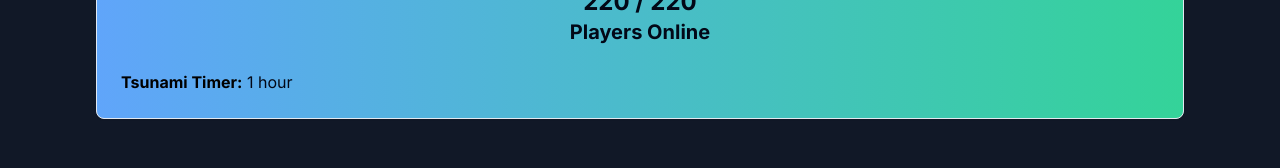
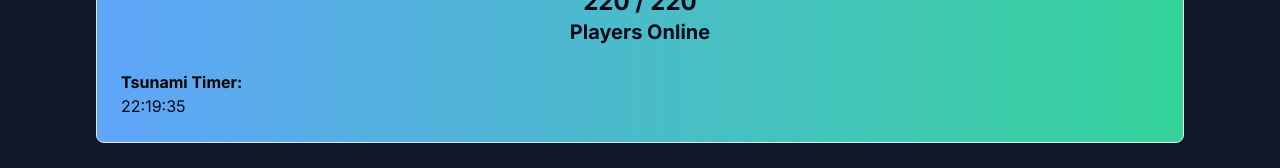
Before and after one commit to Lowgy/nopixel-infohub, a Next.js app: page / in a window 1280 px wide. Shown: the part 597-765 px from the top of the page. Built offline with nearby package versions, Linux system fonts and the light colour scheme; no server answers.

Commit message:
Added a Countdown Timer

```diff
--- a/app/page.tsx
+++ b/app/page.tsx
@@ -2,6 +2,7 @@
 
 import { useEffect, useState } from 'react';
 import Image from 'next/image';
+import CountdownTimer from '../components/CountdownTimer';
 import { Tabs, TabsContent, TabsList, TabsTrigger } from '@/components/ui/tabs';
 import {
   Card,
@@ -13,6 +14,34 @@ import {
 } from '@/components/ui/card';
 import useSWR from 'swr';
 
+const targetHours = [2, 14]; // 1 for 1am, 13 for 1pm
+
+// Function to find the closest countdown time
+const findClosestCountdown = () => {
+  const currentTimestamp = new Date().getTime();
+  const countdowns = targetHours.map((hour) => {
+    const targetTime = new Date(
+      new Date().getFullYear(),
+      new Date().getMonth(),
+      new Date().getDate(),
+      hour,
+      0,
+      0,
+      0
+    );
+
+    if (currentTimestamp > targetTime.getTime()) {
+      targetTime.setDate(targetTime.getDate() + 1);
+    }
+
+    return targetTime.getTime() - currentTimestamp;
+  });
+
+  return Math.min(...countdowns.filter((countdown) => countdown > 0));
+};
+
+const closestCountdown = findClosestCountdown();
+
 //Test Data for now to see the layout of page
 const servers = [
   {
@@ -23,7 +52,7 @@ const servers = [
     currentPlayerCount: 220,
     totalPlayerCount: 220,
     // Convert the string to calculate the time difference until 1AM and 1PM CST
-    tsunami: '1 hour',
+    tsunami: <CountdownTimer targetHour={closestCountdown === 2 ? 2 : 14} />,
   },
   {
     title: 'NoPixel 4.0 - Public - Blue (NA)',
--- /dev/null
+++ b/components/CountdownTimer.tsx
@@ -0,0 +1,55 @@
+import React, { useEffect, useState } from 'react';
+
+// Use targetHour when CountdownTimer is implemented in other files
+interface CountdownTimerProps {
+  targetHour: number; // 1 for 1am, 13 for 1pm
+}
+
+const CountdownTimer: React.FC<CountdownTimerProps> = ({ targetHour }) => {
+  const [countdown, setCountdown] = useState<number | null>(null);
+
+  useEffect(() => {
+    const calculateCountdown = () => {
+      const currentTime = new Date();
+      const targetTime = new Date(
+        currentTime.getFullYear(),
+        currentTime.getMonth(),
+        currentTime.getDate(),
+        targetHour,
+        0,
+        0,
+        0
+      );
+
+      // If the target time is in the past for today, set it for tomorrow
+      if (currentTime.getTime() > targetTime.getTime()) {
+        targetTime.setDate(targetTime.getDate() + 1);
+      }
+
+      const timeDifference = targetTime.getTime() - currentTime.getTime();
+      setCountdown(timeDifference);
+    };
+
+    calculateCountdown(); // Initial calculation
+    const intervalId = setInterval(calculateCountdown, 1000); // Update every second
+
+    return () => clearInterval(intervalId); // Cleanup only when the parent component unmounts
+  }, [targetHour]);
+
+  // Parse the time so that the hours, minutes, and seconds are formatted to their right numbers
+  const formatTime = (time: number): string => {
+    const hours = Math.floor(time / (1000 * 60 * 60));
+    const minutes = Math.floor((time % (1000 * 60 * 60)) / (1000 * 60));
+    const seconds = Math.floor((time % (1000 * 60)) / 1000);
+
+    const formattedSeconds = seconds < 10 ? `0${seconds}` : seconds;
+    const formattedMinutes = minutes < 10 ? `0${minutes}` : minutes;
+
+    return `${hours}:${formattedMinutes}:${formattedSeconds}`;
+  };
+
+  // If the countdown is null, display "N/A." Otherwise, display the formatted time
+  return <p>{countdown !== null ? formatTime(countdown) : 'N/A'}</p>;
+};
+
+export default CountdownTimer;
```
